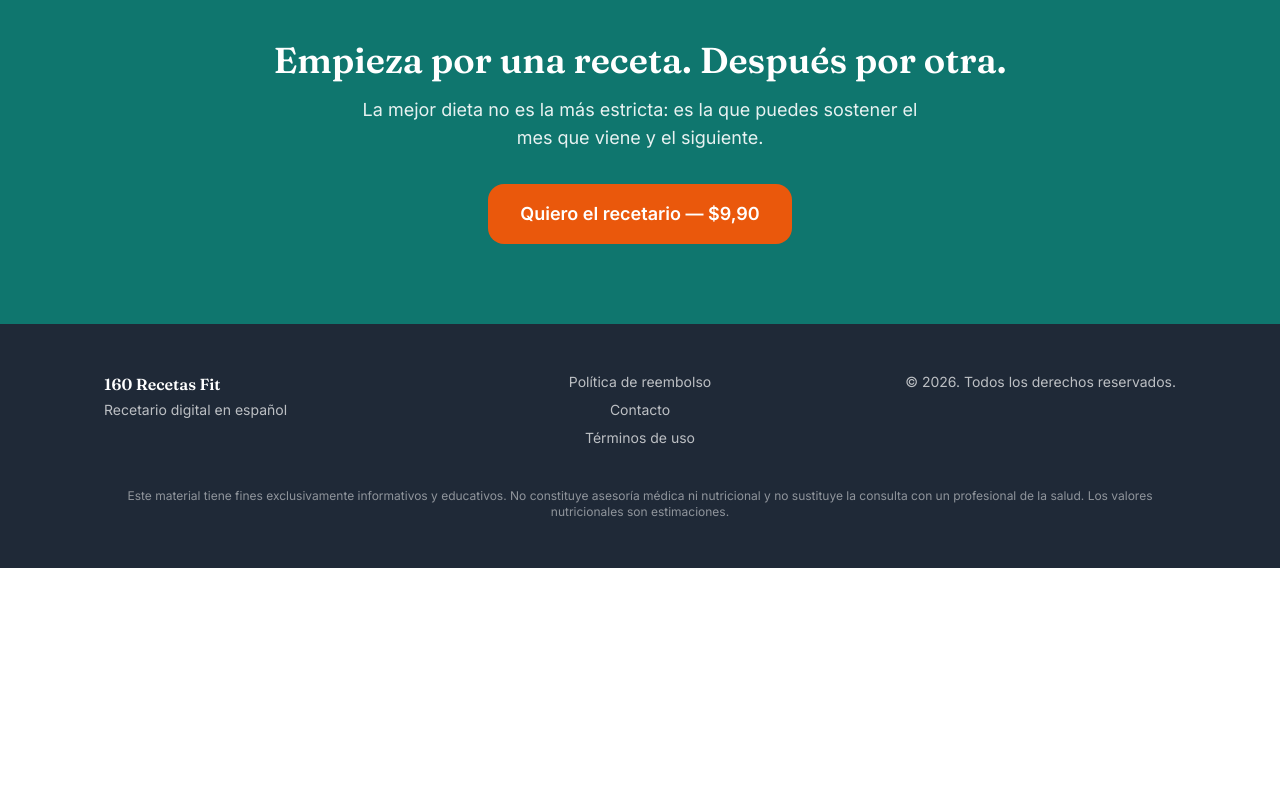
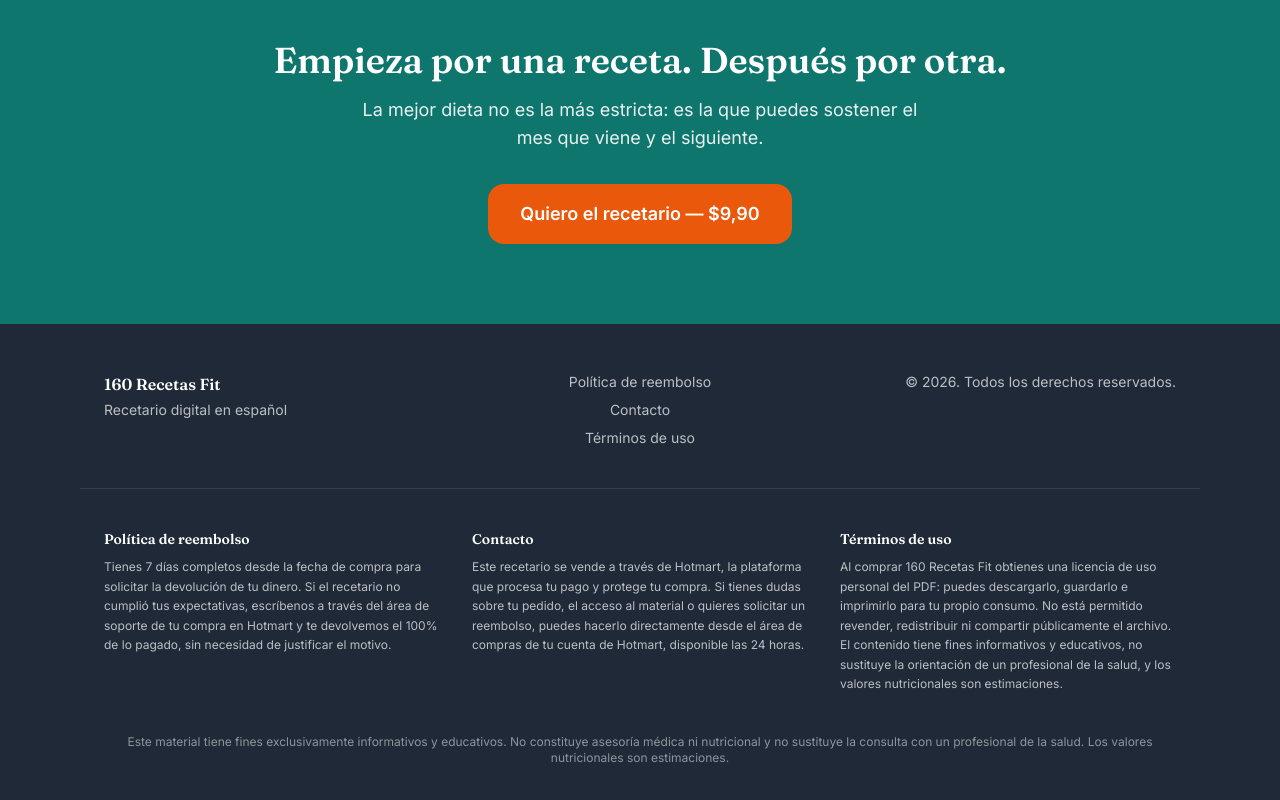
Before and after one commit to lebarbosa1110-ship-it/recetas-fit, a React (Vite) app: page / in a window 1280 px wide. Shown: the part 6690-7490 px from the top of the page. Before the commit the page ends 7258 px from the top, so only its background shows below. Built offline with nearby package versions, Linux system fonts and the light colour scheme.

Commit message:
Agrega meta tags OG/Twitter y sección legal en el footer (reembolso, contacto, términos)

```diff
--- a/index.html
+++ b/index.html
@@ -8,6 +8,24 @@
       name="description"
       content="160 recetas fit bajas en carbohidratos, fáciles y rápidas. Con tiempo de preparación, porciones e información nutricional en cada una."
     />
+
+    <meta property="og:type" content="website" />
+    <meta property="og:url" content="https://recetas-fit160.vercel.app/" />
+    <meta property="og:title" content="160 Recetas Fit — Comer rico sin dejar la dieta" />
+    <meta
+      property="og:description"
+      content="160 recetas fit bajas en carbohidratos, fáciles y rápidas. Con tiempo de preparación, porciones e información nutricional en cada una."
+    />
+    <meta property="og:image" content="https://recetas-fit160.vercel.app/portada.png" />
+
+    <meta name="twitter:card" content="summary_large_image" />
+    <meta name="twitter:title" content="160 Recetas Fit — Comer rico sin dejar la dieta" />
+    <meta
+      name="twitter:description"
+      content="160 recetas fit bajas en carbohidratos, fáciles y rápidas. Con tiempo de preparación, porciones e información nutricional en cada una."
+    />
+    <meta name="twitter:image" content="https://recetas-fit160.vercel.app/portada.png" />
+
     <link rel="preconnect" href="https://fonts.googleapis.com" />
     <link rel="preconnect" href="https://fonts.gstatic.com" crossorigin />
     <link
--- a/src/App.jsx
+++ b/src/App.jsx
@@ -268,13 +268,30 @@ const FOOTER = {
   brand: "160 Recetas Fit",
   tagline: "Recetario digital en español",
   links: [
-    { label: "Política de reembolso", href: "#" },
-    { label: "Contacto", href: "#" },
-    { label: "Términos de uso", href: "#" },
+    { label: "Política de reembolso", href: "#politica-reembolso" },
+    { label: "Contacto", href: "#contacto" },
+    { label: "Términos de uso", href: "#terminos-de-uso" },
   ],
   copyright: "© 2026. Todos los derechos reservados.",
   legalNotice:
     "Este material tiene fines exclusivamente informativos y educativos. No constituye asesoría médica ni nutricional y no sustituye la consulta con un profesional de la salud. Los valores nutricionales son estimaciones.",
+  legal: [
+    {
+      id: "politica-reembolso",
+      title: "Política de reembolso",
+      text: "Tienes 7 días completos desde la fecha de compra para solicitar la devolución de tu dinero. Si el recetario no cumplió tus expectativas, escríbenos a través del área de soporte de tu compra en Hotmart y te devolvemos el 100% de lo pagado, sin necesidad de justificar el motivo.",
+    },
+    {
+      id: "contacto",
+      title: "Contacto",
+      text: "Este recetario se vende a través de Hotmart, la plataforma que procesa tu pago y protege tu compra. Si tienes dudas sobre tu pedido, el acceso al material o quieres solicitar un reembolso, puedes hacerlo directamente desde el área de compras de tu cuenta de Hotmart, disponible las 24 horas.",
+    },
+    {
+      id: "terminos-de-uso",
+      title: "Términos de uso",
+      text: 'Al comprar 160 Recetas Fit obtienes una licencia de uso personal del PDF: puedes descargarlo, guardarlo e imprimirlo para tu propio consumo. No está permitido revender, redistribuir ni compartir públicamente el archivo. El contenido tiene fines informativos y educativos, no sustituye la orientación de un profesional de la salud, y los valores nutricionales son estimaciones.',
+    },
+  ],
 };
 
 const MOBILE_BAR = {
@@ -812,6 +829,15 @@ function Footer() {
         </div>
       </div>
 
+      <div className="max-w-content mx-auto px-6 mt-10 pt-10 border-t border-white/10 grid md:grid-cols-3 gap-8">
+        {FOOTER.legal.map((block) => (
+          <div key={block.id} id={block.id} className="scroll-mt-10">
+            <h3 className="text-white font-semibold text-sm mb-2">{block.title}</h3>
+            <p className="text-xs leading-relaxed">{block.text}</p>
+          </div>
+        ))}
+      </div>
+
       <p className="max-w-content mx-auto px-6 text-center text-xs text-white/50 mt-10">
         {FOOTER.legalNotice}
       </p>
```
